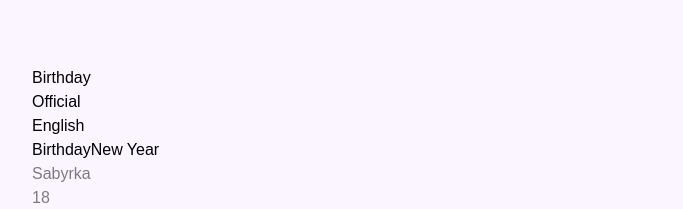
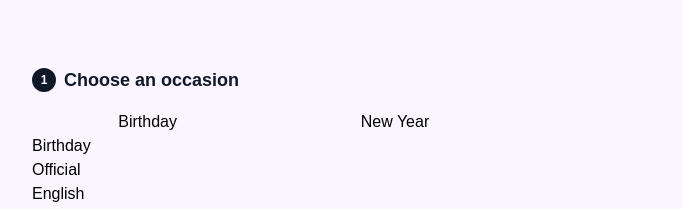
Before and after one commit to sabyrkazen/greeting-generator-react, a React (Vite) app: page / in a window 1280 px wide. Shown: the part 303-512 px from the top of the page, without its empty margins (0-683 px from the left). Built offline with nearby package versions, Linux system fonts and the light colour scheme; no server answers.

Commit message:
feat: add occasion selection section to enhance user interaction

```diff
--- a/src/App.tsx
+++ b/src/App.tsx
@@ -44,9 +44,27 @@ export const App = () => {
       <main className="container mx-auto px-4 sm:px-6 lg:px-8 py-8 sm:py-12">
         <PageHero />
         <div className="grid grid-cols-1 lg:grid-cols-12 gap-8 lg:gap-12">
-          <div className="lg:col-span-5 sm:space-y-10 space-y-8"></div>
+          <div className="lg:col-span-5 sm:space-y-10 space-y-8">
+            <section className="space-y-4">
+              <div className="flex justify-between items-center">
+                <h3 className="text-lg font-bold text-gray-900 flex items-center gap-2">
+                    <span
+                      className="flex items-center justify-center w-6 h-6 rounded-full bg-gray-900 text-white text-xs">
+                      1
+                    </span>
+                  Choose an occasion
+                </h3>
+              </div>
+              <div className="grid grid-cols-2 gap-4">
+                <button onClick={() => setOccasion(OccasionType.BIRTHDAY)}>Birthday</button>
+                <button onClick={() => setOccasion(OccasionType.NEW_YEAR)}>New Year</button>
+              </div>
+            </section>
+          </div>
+
           <div className="lg:col-span-7 h-full"></div>
         </div>
+
         <div className="max-w-7xl mx-auto">
           <p>{occasion}</p>
           <p>{name}</p>
@@ -57,11 +75,8 @@ export const App = () => {
           <p>{generatedText}</p>
           <p>{error}</p>
         </div>
+
         <div>
-          <div>
-            <button onClick={() => setOccasion(OccasionType.BIRTHDAY)}>Birthday</button>
-            <button onClick={() => setOccasion(OccasionType.NEW_YEAR)}>New Year</button>
-          </div>
           <div>
             <input type="text" placeholder="Sabyrka" value={name} onChange={(event) => setName(event.target.value)} />
             <br />
```
